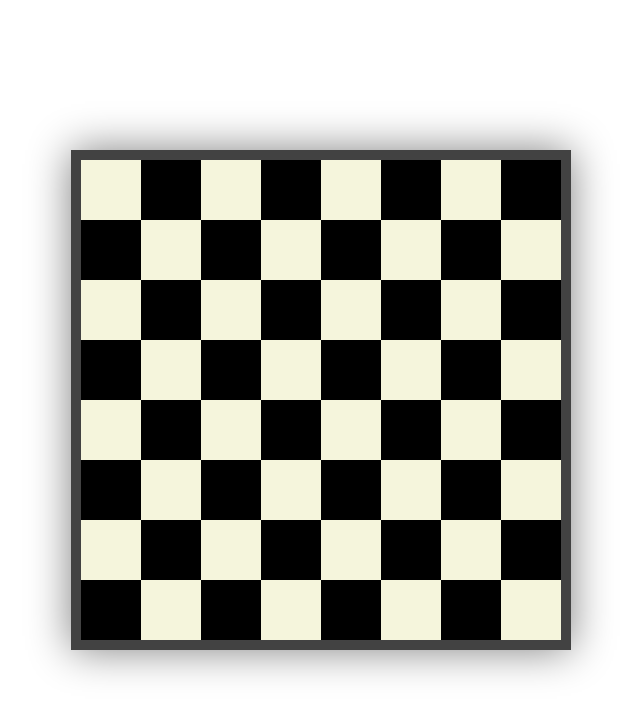
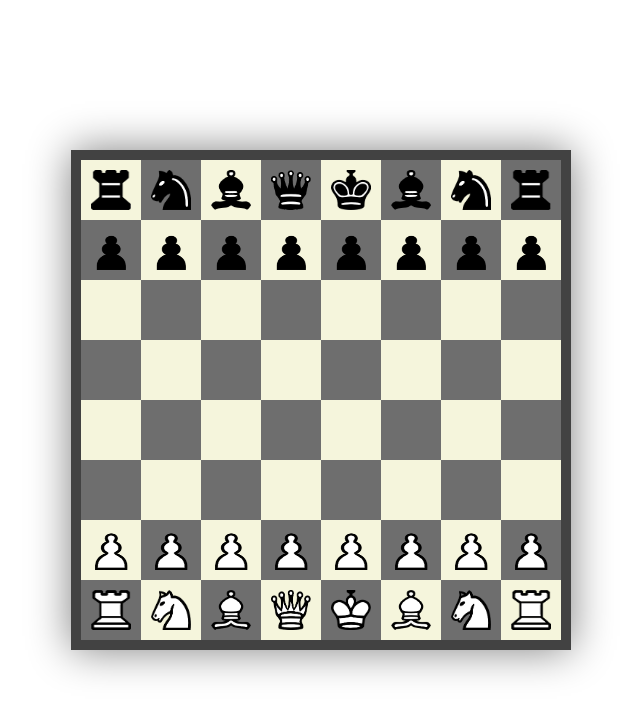
Before and after one commit to tristangraaff/jschessgame, a website with bundled scripts: page code/index.html in a window 1280 px wide. Shown: the whole page, without its empty margins (319-959 px from the left). Built offline with nearby package versions, Linux system fonts and the light colour scheme.

Commit message:
finished add board and initial pieces to DOM

```diff
--- a/code/dom.js
+++ b/code/dom.js
@@ -89,6 +89,8 @@ export class PieceSelector {
 
 class BoardDOMConnection {
   constructor(){
+    this.addBoardToDom();
+    this.addPiecesToDom();
   };
 
   createSquare(row, col) {
@@ -115,8 +117,28 @@ class BoardDOMConnection {
       };
     };
   };
+
+  addPiecesToDom() {
+    const chessBoard = document.getElementById("chess_board");
+    const rows = chessBoard.children;
+
+    for (let rowIndex = 0; rowIndex < rows.length; rowIndex++) {
+      const row = rows[rowIndex];
+      const colLength = rows[rowIndex].children.length;
+
+      for (let colIndex = 0; colIndex < colLength; colIndex++) {
+        const square = row.children[colIndex];
+        const piece = factory.board[rowIndex][colIndex];
+
+        if (typeof piece === "object") {
+          square.setAttribute("data-piece", JSON.stringify(piece));
+          const imgElement = document.createElement("img");
+          imgElement.src = `../img/${piece.color}${piece.constructor.name}.png`;
+          square.appendChild(imgElement);
+        };
+      };
+    };
+  };
 };
 
 const initiializeDOM = new BoardDOMConnection();
-initiializeDOM.addBoardToDom();
-initiializeDOM.createSquare(0, 0);
--- a/code/style.css
+++ b/code/style.css
@@ -48,7 +48,7 @@
 } */
 
 .black {
-  background-color: black;
+  background-color: rgb(110, 110, 110);
 }
 
 .white {
```
Also changed, not shown: code/index.html (+7 -5 lines).
